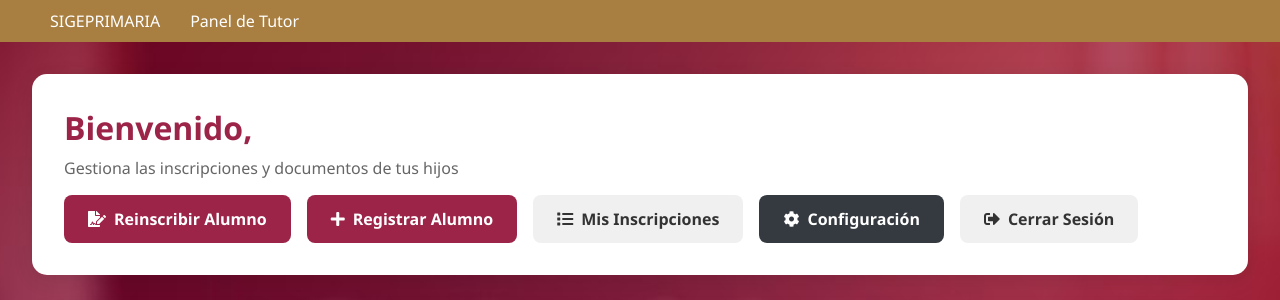
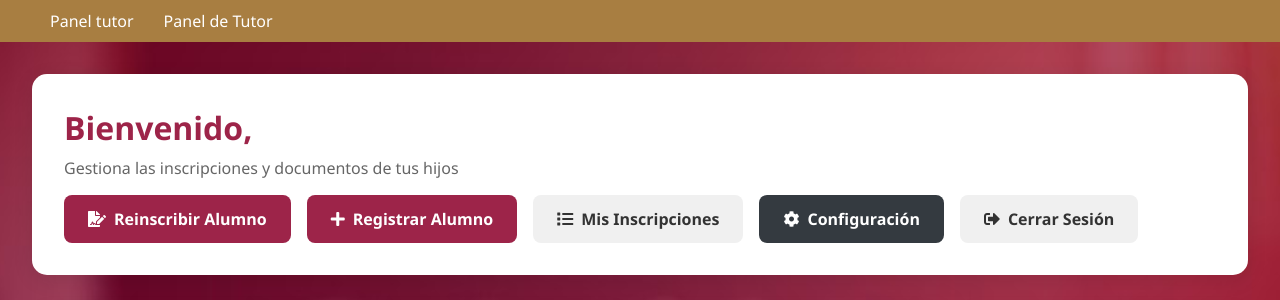
Before and after one commit to Edgar-Roa/SIGEPRIMARIA, a Flask app: template templates/panel_tutor.html in a window 1280 px wide. Shown: the part 81-381 px from the top of the page. Run offline with Flask 3, Linux system fonts and the light colour scheme; the template is opened without the code that fills it, so the values that code supplies are empty.

Commit message:
panel tutor

```diff
--- a/templates/panel_tutor.html
+++ b/templates/panel_tutor.html
@@ -24,7 +24,7 @@
   </header>
 
   <div class="subheader">
-    <a href="{{url_for('inicio.inicio')}}">SIGEPRIMARIA</a>
+    <a href="{{url_for('panel_tutor.panel_tutor')}}">Panel tutor</a>
     <a href="#">Panel de Tutor</a>
   </div>
 
```
